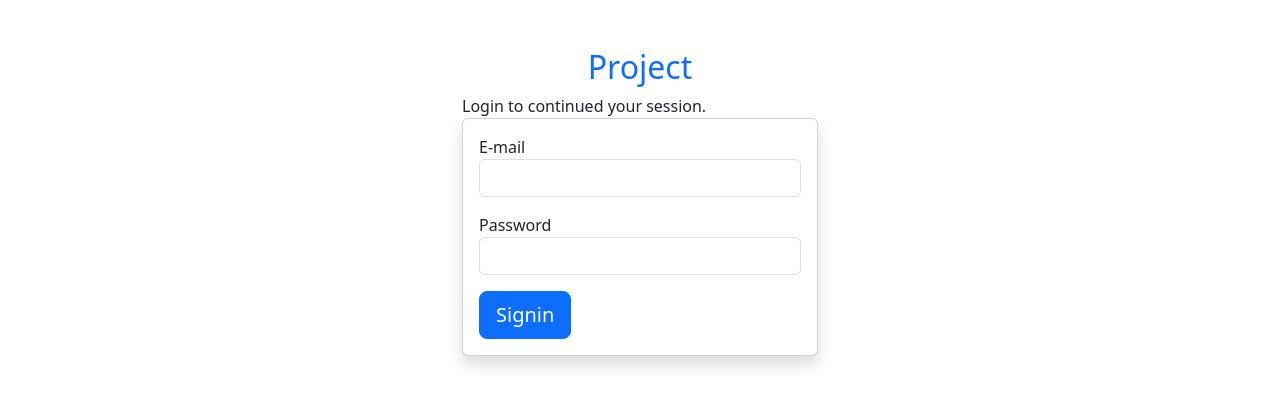
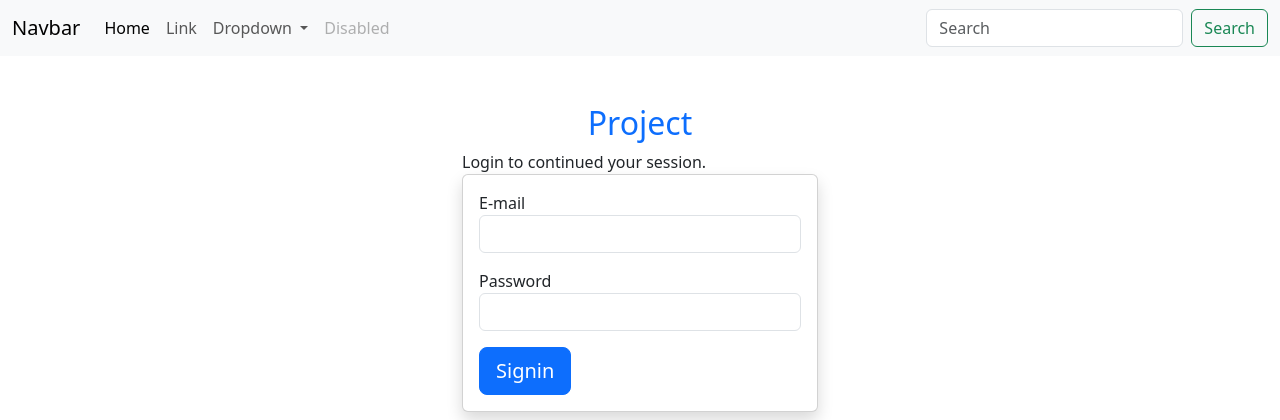
Before and after one commit to khinewin/as_lessone, a PHP site: page / in a window 1280 px wide. Shown: the top 420 px of the page. Run offline with PHP 8.4, Linux system fonts and the light colour scheme.

Commit message:
add folder

```diff
--- a/project/index.php
+++ b/project/index.php
@@ -23,6 +23,7 @@
     <link rel="stylesheet" href="bst/css/bootstrap.min.css">
 </head>
 <body>
+<?php include("navbar.php") ?>
 
     <div class="container">
         <div class="row justify-content-center">
@@ -31,7 +32,6 @@
                 <div>Login to continued your session.</div>
                 <div class="card shadow">
                     <div class="card-body">
-
                         <form action="">
                             <div class="form-group mb-3">
                                 <label for="email">E-mail</label>
--- /dev/null
+++ b/project/navbar.php
@@ -0,0 +1,36 @@
+<nav class="navbar navbar-expand-lg bg-body-tertiary">
+  <div class="container-fluid">
+    <a class="navbar-brand" href="#">Navbar</a>
+    <button class="navbar-toggler" type="button" data-bs-toggle="collapse" data-bs-target="#navbarSupportedContent" aria-controls="navbarSupportedContent" aria-expanded="false" aria-label="Toggle navigation">
+      <span class="navbar-toggler-icon"></span>
+    </button>
+    <div class="collapse navbar-collapse" id="navbarSupportedContent">
+      <ul class="navbar-nav me-auto mb-2 mb-lg-0">
+        <li class="nav-item">
+          <a class="nav-link active" aria-current="page" href="#">Home</a>
+        </li>
+        <li class="nav-item">
+          <a class="nav-link" href="#">Link</a>
+        </li>
+        <li class="nav-item dropdown">
+          <a class="nav-link dropdown-toggle" href="#" role="button" data-bs-toggle="dropdown" aria-expanded="false">
+            Dropdown
+          </a>
+          <ul class="dropdown-menu">
+            <li><a class="dropdown-item" href="#">Action</a></li>
+            <li><a class="dropdown-item" href="#">Another action</a></li>
+            <li><hr class="dropdown-divider"></li>
+            <li><a class="dropdown-item" href="#">Something else here</a></li>
+          </ul>
+        </li>
+        <li class="nav-item">
+          <a class="nav-link disabled" aria-disabled="true">Disabled</a>
+        </li>
+      </ul>
+      <form class="d-flex" role="search">
+        <input class="form-control me-2" type="search" placeholder="Search" aria-label="Search"/>
+        <button class="btn btn-outline-success" type="submit">Search</button>
+      </form>
+    </div>
+  </div>
+</nav>
```
Also changed, not shown: project/process.php (+13 -5 lines).
